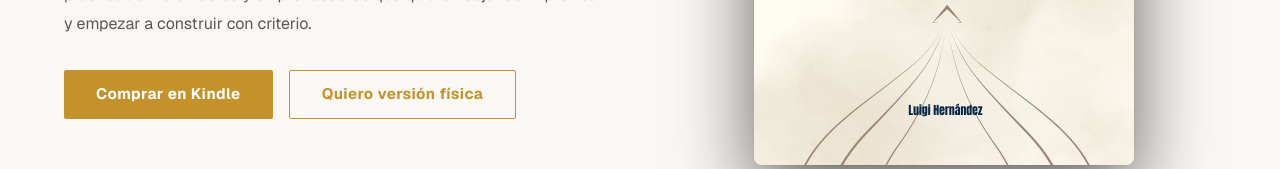
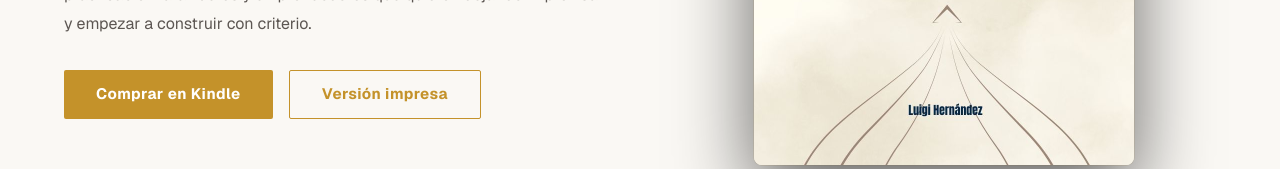
Before and after one commit to luigihofficial/luigihernandez-site, a Next.js app: page /libros in a window 1280 px wide. Shown: the part 462-631 px from the top of the page. Built offline with nearby package versions, Linux system fonts and the light colour scheme.

Commit message:
Add Amazon paperback link for Para, Piensa y Actúa
Replaces the contact-page redirect on both ES/EN book pages with a direct
Amazon link to the printed edition (ASIN B0H56HML2C).

Co-Authored-By: Claude Sonnet 4.6 <noreply@anthropic.com>

```diff
--- a/app/en/books/page.tsx
+++ b/app/en/books/page.tsx
@@ -53,7 +53,7 @@ export default function BooksEN() {
               </p>
               <div style={{ display: 'flex', gap: '1rem', flexWrap: 'wrap' }}>
                 <a href="https://www.amazon.com/dp/B0GXC6RCCC" target="_blank" rel="noopener noreferrer" className="btn-primary">Buy on Kindle</a>
-                <Link href="/en/conferences" className="btn-secondary">See Keynotes</Link>
+                <a href="https://www.amazon.com/dp/B0H56HML2C" target="_blank" rel="noopener noreferrer" className="btn-secondary">Paperback</a>
               </div>
             </AnimatedSection>
             <AnimatedSection direction="left">
@@ -130,7 +130,10 @@ export default function BooksEN() {
             ))}
           </div>
           <AnimatedSection direction="up" delay={0.3} style={{ textAlign: 'center', marginTop: '3rem' }}>
-            <a href="https://www.amazon.com/dp/B0GXC6RCCC" target="_blank" rel="noopener noreferrer" className="btn-primary">Buy on Kindle</a>
+            <div style={{ display: 'flex', gap: '1rem', justifyContent: 'center', flexWrap: 'wrap' }}>
+              <a href="https://www.amazon.com/dp/B0GXC6RCCC" target="_blank" rel="noopener noreferrer" className="btn-primary">Buy on Kindle</a>
+              <a href="https://www.amazon.com/dp/B0H56HML2C" target="_blank" rel="noopener noreferrer" className="btn-secondary">Paperback</a>
+            </div>
           </AnimatedSection>
         </div>
       </section>
--- a/app/libros/page.tsx
+++ b/app/libros/page.tsx
@@ -160,9 +160,14 @@ export default function LibrosPage() {
                 >
                   Comprar en Kindle
                 </a>
-                <Link href="/contacto" className="btn-secondary">
-                  Quiero versión física
-                </Link>
+                <a
+                  href="https://www.amazon.com/dp/B0H56HML2C"
+                  target="_blank"
+                  rel="noopener noreferrer"
+                  className="btn-secondary"
+                >
+                  Versión impresa
+                </a>
               </div>
             </AnimatedSection>
 
@@ -376,9 +381,14 @@ export default function LibrosPage() {
               >
                 Comprar en Kindle
               </a>
-              <Link href="/contacto" className="btn-secondary">
-                Quiero versión física
-              </Link>
+              <a
+                href="https://www.amazon.com/dp/B0H56HML2C"
+                target="_blank"
+                rel="noopener noreferrer"
+                className="btn-secondary"
+              >
+                Versión impresa
+              </a>
             </div>
           </AnimatedSection>
         </div>
```
